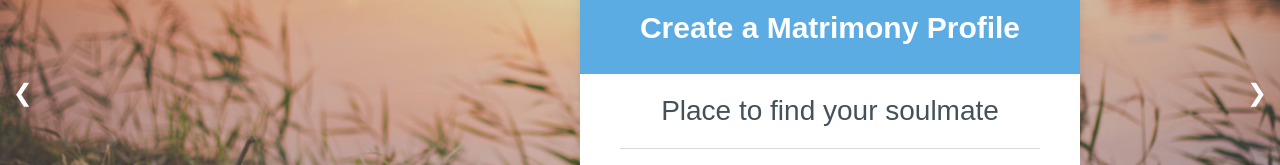
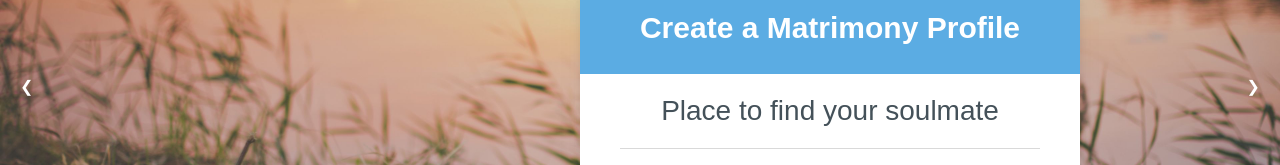
Before and after one commit to SphiriaDigital666/Wedding-Application, a Next.js app: page / in a window 1280 px wide. Shown: the part 285-450 px from the top of the page. Built offline with nearby package versions, Linux system fonts and the light colour scheme; no server answers; a web font is replaced by a local one.

Commit message:
Converted carousel styles into tailwind

```diff
--- a/app/_landingPage/carousel.tsx
+++ b/app/_landingPage/carousel.tsx
@@ -1,14 +1,14 @@
-"use client";
+'use client';
 
-import React, { useState, useEffect } from "react";
+import React, { useState, useEffect } from 'react';
 
 const Carousel: React.FC = () => {
   const [currentSlide, setCurrentSlide] = useState(0);
 
   const photos = [
-    "/landingPage/main-carousel 01.jpg",
-    "/landingPage/main-carousel 02.jpg",
-    "/landingPage/main-carousel 03.jpg",
+    '/landingPage/main-carousel 01.jpg',
+    '/landingPage/main-carousel 02.jpg',
+    '/landingPage/main-carousel 03.jpg',
   ];
 
   const goToPrevSlide = () => {
@@ -28,79 +28,35 @@ const Carousel: React.FC = () => {
   }, []);
 
   return (
-    <div
-      style={{
-        position: "relative",
-        width: "100%",
-        height: "90vh",
-        overflow: "hidden",
-      }}
-    >
-      {/* <h1
+    <div className="relative w-full h-[90vh] overflow-hidden">
+      <div
+        className="flex transition-transform duration-1000 ease-in-out"
         style={{
-          textAlign: "center",
-          zIndex: 1,
-          position: "absolute",
-          top: "10%",
-          width: "100%",
-        }}
-      >
-        Photo Carousel
-      </h1> */}
-      <div
-        style={{
-          display: "flex",
-          transition: "transform 1s ease-in-out",
           transform: `translateX(-${currentSlide * 100}vw)`,
           width: `${photos.length * 100}vw`,
         }}
       >
         {photos.map((photo, index) => (
-          <div
-            key={index}
-            style={{ width: "100vw", height: "100vh", position: "relative" }}
-          >
+          <div key={index} className="w-full h-full relative">
             <img
               src={photo}
               alt={`Slide ${index + 1}`}
-              style={{ width: "100%", height: "100%", objectFit: "cover" }}
+              className="w-full h-full object-cover"
             />
-            <div
-              style={{
-                position: "absolute",
-                bottom: "10%",
-                left: "50%",
-                transform: "translateX(-50%)",
-                textAlign: "center",
-                color: "white",
-                zIndex: 1,
-              }}
-            ></div>
+            <div className="absolute bottom-10% left-1/2 transform -translate-x-1/2 text-center text-white z-10">
+              {/* Your additional content */}
+            </div>
           </div>
         ))}
       </div>
       <div
-        style={{
-          position: "absolute",
-          top: "50%",
-          left: "1%",
-          cursor: "pointer",
-          fontSize: "24px",
-          color: "white",
-        }}
+        className="absolute top-1/2 left-5 cursor-pointer text-24px text-white"
         onClick={goToPrevSlide}
       >
         &#10094;
       </div>
       <div
-        style={{
-          position: "absolute",
-          top: "50%",
-          right: "1%",
-          cursor: "pointer",
-          fontSize: "24px",
-          color: "white",
-        }}
+        className="absolute top-1/2 right-5 cursor-pointer text-24px text-white"
         onClick={goToNextSlide}
       >
         &#10095;
```
